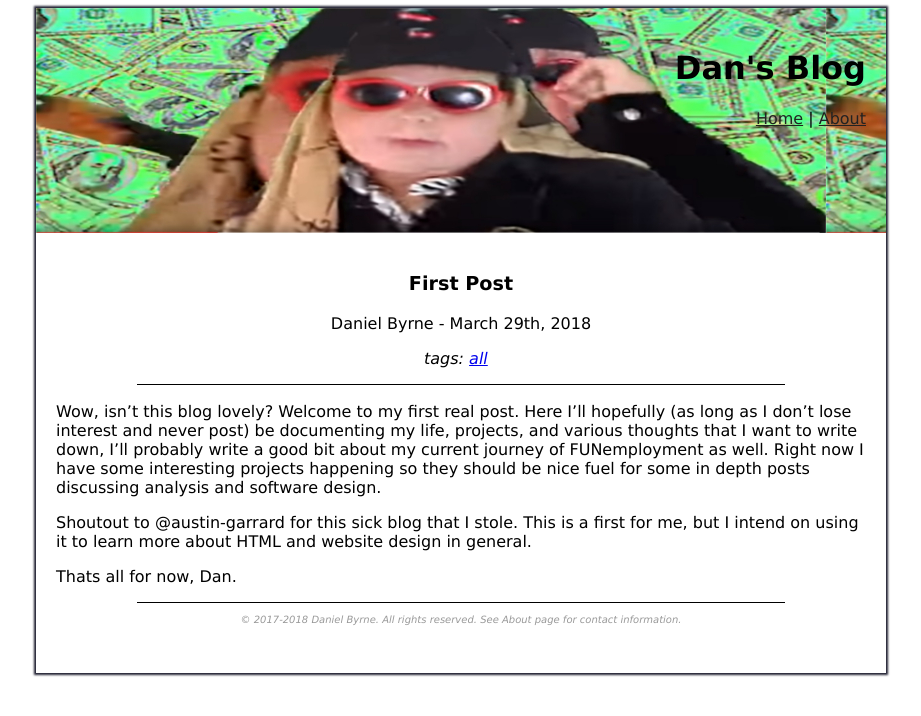
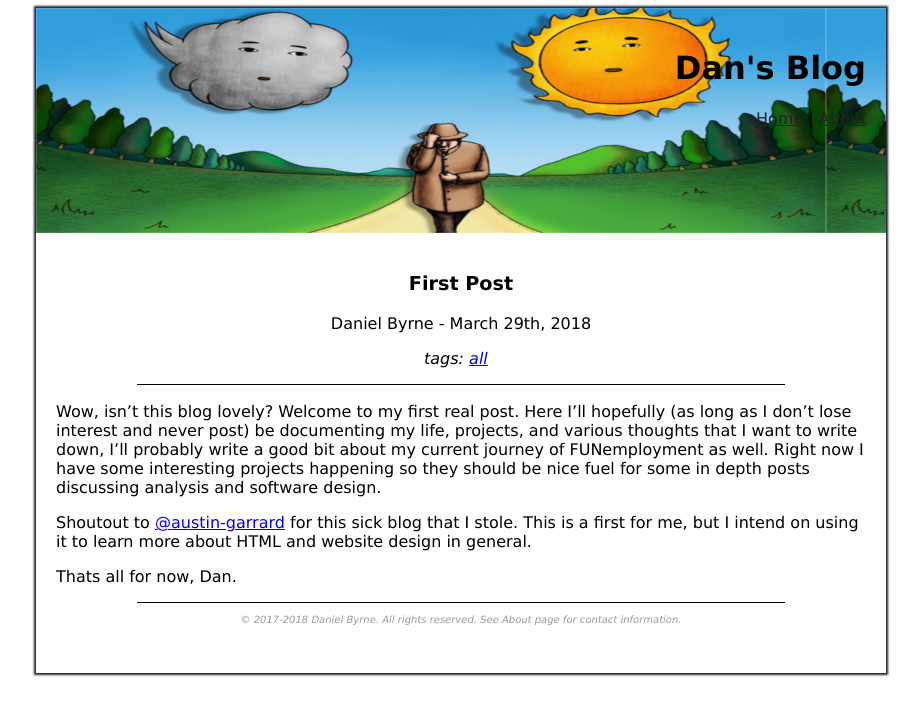
Before and after one commit to danwbyrne/austin-garrard.github.io, a Jekyll site: the page built from _posts/2018-03-29-First-Post.md, in a window 1280 px wide. Shown: the top 716 px of the page, without its empty margins (179-1100 px from the left). Built offline with Jekyll 4.4.1, drawn with Linux system fonts in a browser that asks for light colours; Markdown is read by kramdown in place of the engine named in the settings; some of the changed lines change nothing that is shown.

Commit message:
small changes
formatting mainly

```diff
--- a/_posts/2018-03-29-First-Post.md
+++ b/_posts/2018-03-29-First-Post.md
@@ -7,7 +7,7 @@ mydate: "March 29th, 2018"
 
 Wow, isn't this blog lovely? Welcome to my first real post. Here I'll hopefully (as long as I don't lose interest and never post) be documenting my life, projects, and various thoughts that I want to write down, I'll probably write a good bit about my current journey of FUNemployment as well. Right now I have some interesting projects happening so they should be nice fuel for some in depth posts discussing analysis and software design.
 
-Shoutout to @austin-garrard for this sick blog that I stole. This is a first for me, but I intend on using it to learn more about HTML and website design in general.
+Shoutout to <a href="https://www.github.com/austin-garrard/">@austin-garrard</a> for this sick blog that I stole. This is a first for me, but I intend on using it to learn more about HTML and website design in general.
 
 Thats all for now,
 Dan.
```
Also changed, not shown: assets/banner1.jpg.
